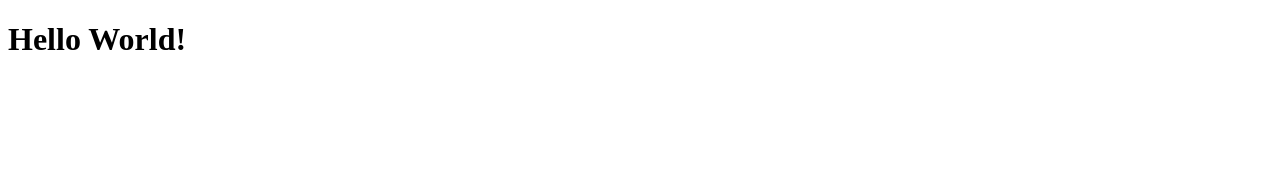
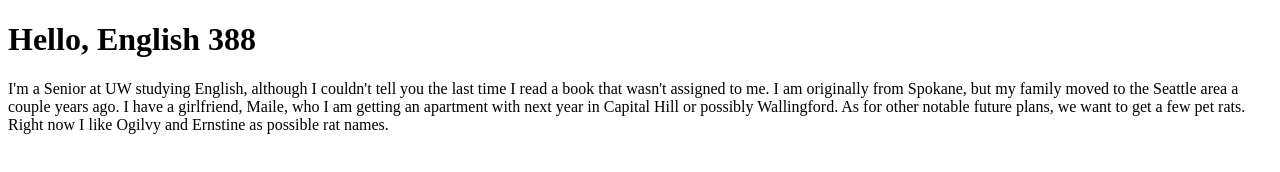
Before and after one commit to lanejgo/HTML-1, a plain HTML site: page index.html in a window 1280 px wide. Drawn offline with Linux system fonts and the light colour scheme.

Commit message:
Update index.html

```diff
--- a/index.html
+++ b/index.html
@@ -2,10 +2,14 @@
 <html lang="en">
   <head>
     <meta charset="UTF-8">
-    <title>My First Webpage</title>
+    <title>Lane Goodwin</title>
   </head>
 
   <body>
-    <h1>Hello World!</h1>
+    <h1>Hello, English 388</h1>
+    <p>I'm a Senior at UW studying English, although I couldn't tell you the last time I read a book that wasn't assigned to me.
+      I am originally from Spokane, but my family moved to the Seattle area a couple years ago. I have a girlfriend, Maile, who I am
+      getting an apartment with next year in Capital Hill or possibly Wallingford. As for other notable future plans, we want to get
+      a few pet rats. Right now I like Ogilvy and Ernstine as possible rat names. </p>
   </body>
 </html>
```
